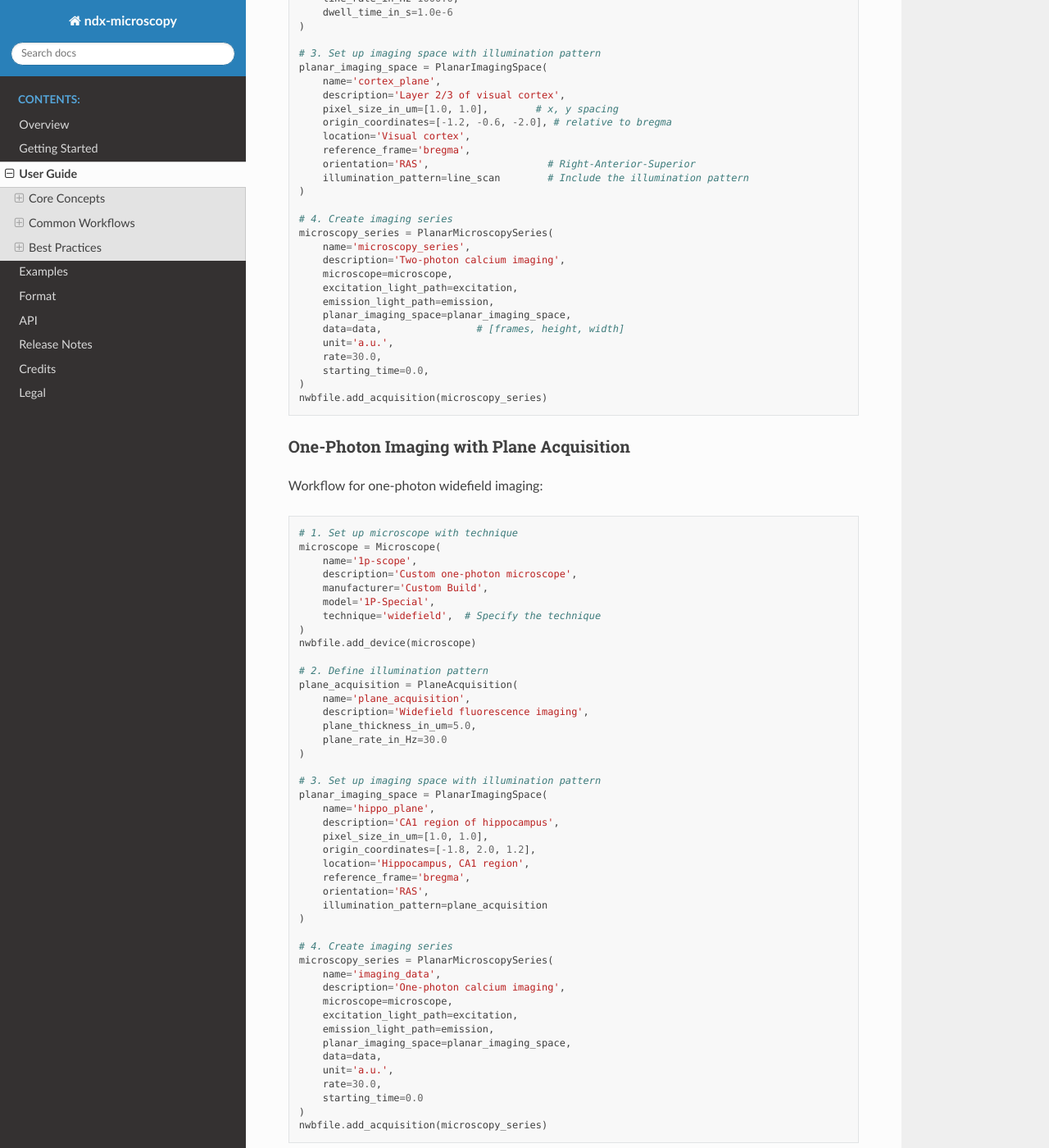
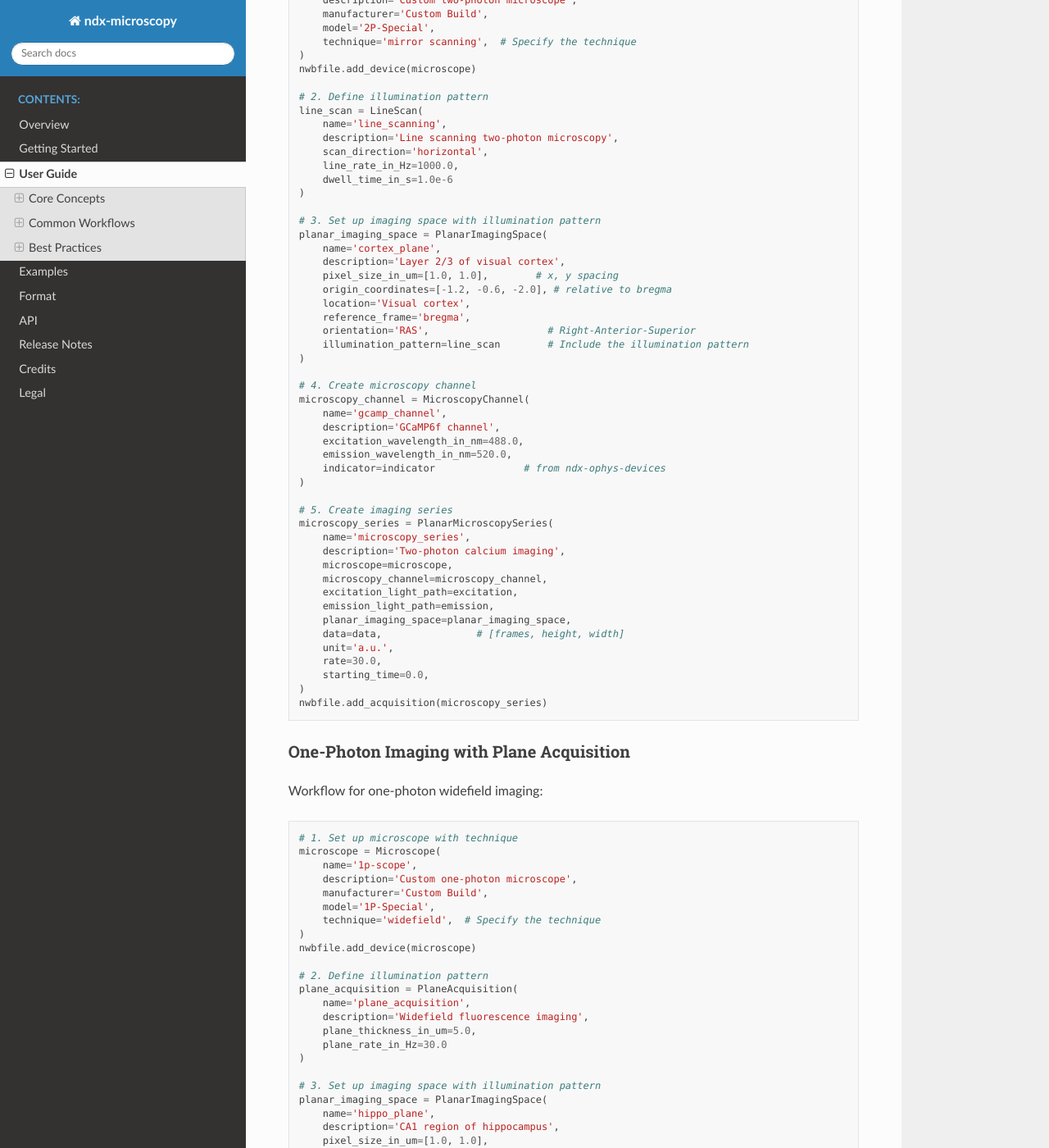
Before and after one commit to catalystneuro/ndx-microscopy, a Sphinx documentation site: the page built from docs/source/user_guide.rst, in a window 1280 px wide and 1400 px high, scrolled down 3356 px. Shown: the whole window at 82% size. Built offline with Sphinx 7.4.7 and the Read the Docs theme 3.1.0, drawn with Linux system fonts in a browser that asks for light colours; some of the changed text lies outside the part shown.

Commit message:
update docs

```diff
--- a/docs/source/user_guide.rst
+++ b/docs/source/user_guide.rst
@@ -54,6 +54,18 @@ Light paths define how light travels through the microscope:
            photodetector=detector,           # from ndx-ophys-devices
            emission_filter=em_filter,        # from ndx-ophys-devices
            dichroic_mirror=dichroic         # from ndx-ophys-devices
+       )
+
+3. **MicroscopyChannel**: Defines a channel with indicator and wavelength information
+
+   .. code-block:: python
+
+       microscopy_channel = MicroscopyChannel(
+           name='gcamp_channel',
+           description='GCaMP6f channel',
+           excitation_wavelength_in_nm=488.0,
+           emission_wavelength_in_nm=520.0,
+           indicator=indicator               # from ndx-ophys-devices
        )
 
 Illumination Pattern Configuration
@@ -202,11 +214,21 @@ Basic workflow for 2D imaging:
         illumination_pattern=line_scan        # Include the illumination pattern
     )
 
-    # 4. Create imaging series
+    # 4. Create microscopy channel
+    microscopy_channel = MicroscopyChannel(
+        name='gcamp_channel',
+        description='GCaMP6f channel',
+        excitation_wavelength_in_nm=488.0,
+        emission_wavelength_in_nm=520.0,
+        indicator=indicator               # from ndx-ophys-devices
+    )
+
+    # 5. Create imaging series
     microscopy_series = PlanarMicroscopySeries(
         name='microscopy_series',
         description='Two-photon calcium imaging',
         microscope=microscope,
+        microscopy_channel=microscopy_channel,
         excitation_light_path=excitation,
         emission_light_path=emission,
         planar_imaging_space=planar_imaging_space,
@@ -254,11 +276,21 @@ Workflow for one-photon widefield imaging:
         illumination_pattern=plane_acquisition
     )
 
-    # 4. Create imaging series
+    # 4. Create microscopy channel
+    microscopy_channel = MicroscopyChannel(
+        name='gcamp_channel',
+        description='GCaMP6f channel',
+        excitation_wavelength_in_nm=470.0,
+        emission_wavelength_in_nm=520.0,
+        indicator=indicator               # from ndx-ophys-devices
+    )
+
+    # 5. Create imaging series
     microscopy_series = PlanarMicroscopySeries(
         name='imaging_data',
         description='One-photon calcium imaging',
         microscope=microscope,
+        microscopy_channel=microscopy_channel,
         excitation_light_path=excitation,
         emission_light_path=emission,
         planar_imaging_space=planar_imaging_space,
@@ -307,10 +339,20 @@ Workflow for volumetric imaging with targeted scanning:
         illumination_pattern=random_access_scan
     )
 
-    # 4. Create volumetric series
+    # 4. Create microscopy channel
+    microscopy_channel = MicroscopyChannel(
+        name='gcamp_channel',
+        description='GCaMP6f channel',
+        excitation_wavelength_in_nm=920.0,
+        emission_wavelength_in_nm=520.0,
+        indicator=indicator               # from ndx-ophys-devices
+    )
+
+    # 5. Create volumetric series
     volume_series = VolumetricMicroscopySeries(
         name='volume_data',
         microscope=microscope,
+        microscopy_channel=microscopy_channel,
         excitation_light_path=excitation,
         emission_light_path=emission,
         volumetric_imaging_space=volumetric_imaging_space,
```
Also changed, not shown: docs/source/api.rst (+38 -0 lines), docs/source/examples.rst (+34 -2 lines), docs/source/format.rst (+33 -0 lines).
